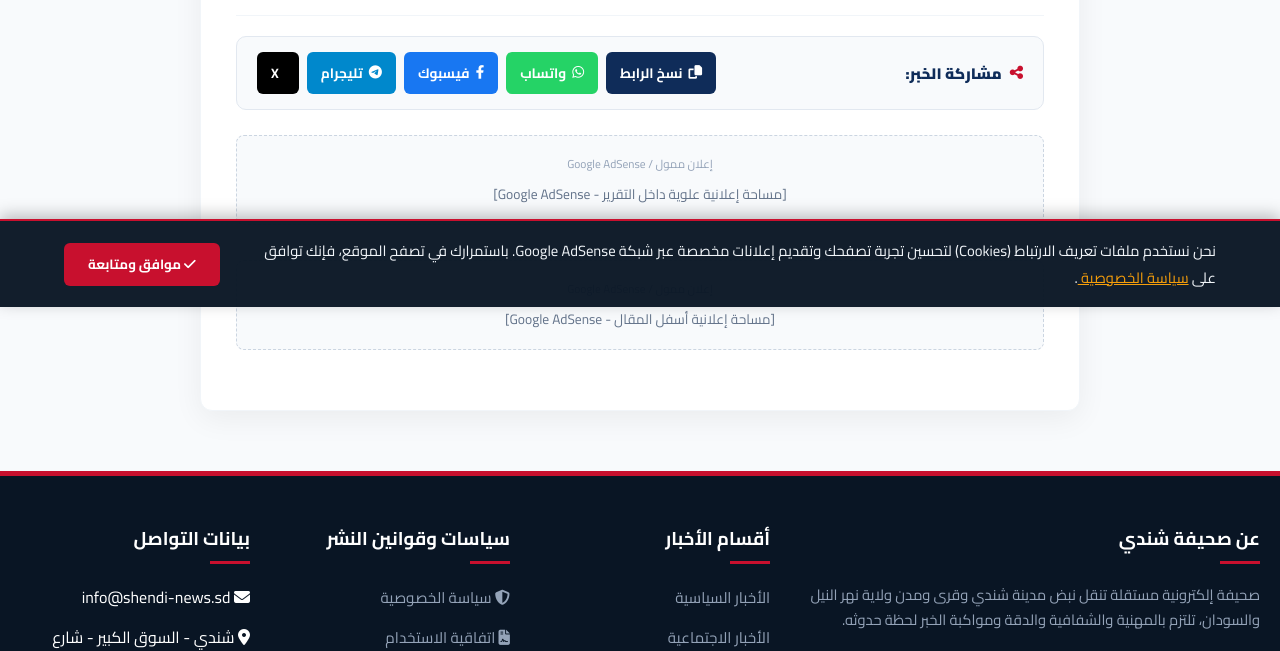
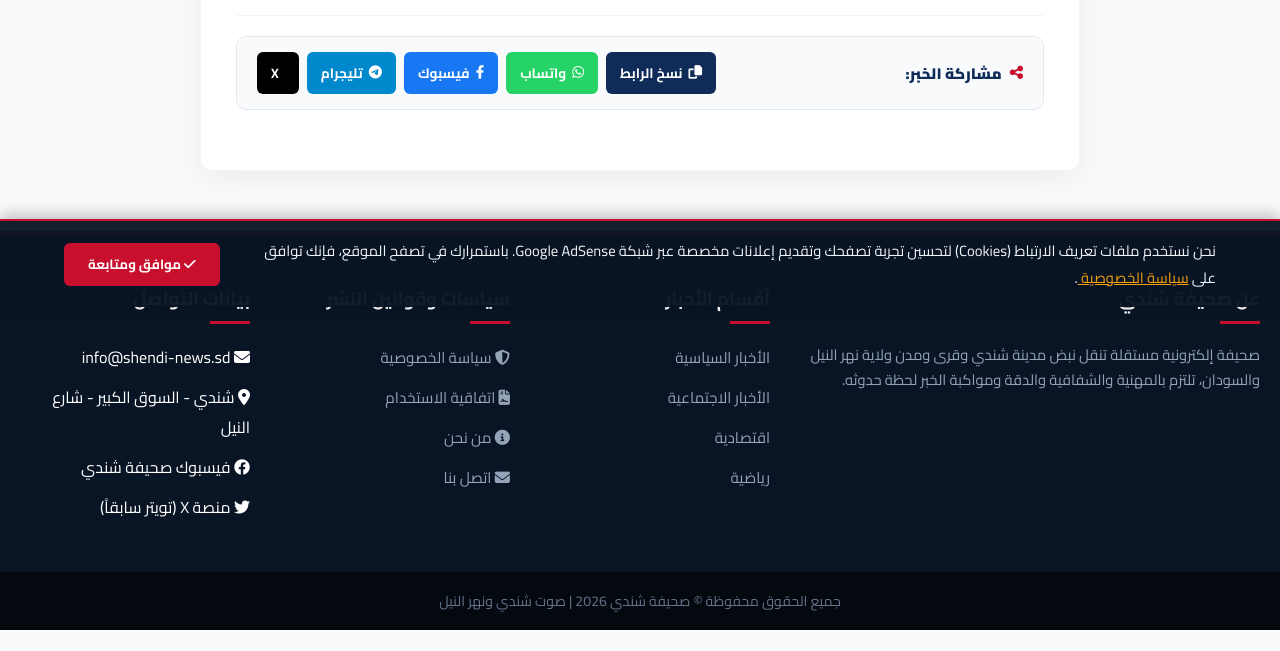
Before and after one commit to temtuba8-jpg/shandy, a Flask app: template templates/news_detail.html in a window 1280 px wide. Shown: the part 493-1144 px from the top of the page. After the commit the page ends 1123 px from the top, so only its background shows below. Run offline with Flask 3, Linux system fonts and the light colour scheme; the template is opened without the code that fills it, so the values that code supplies are empty.

Commit message:
Update news_detail.html

```diff
--- a/templates/news_detail.html
+++ b/templates/news_detail.html
@@ -111,29 +111,7 @@
         font-weight: bold;
         margin-top: 8px;
     }
-
-    /* 💰 وحدات إعلانات أدسنس داخل المقال (In-Article Responsive Ads) 💰 */
-    .article-ad-slot {
-        background: #f8fafc;
-        border: 1px dashed #cbd5e1;
-        border-radius: 8px;
-        text-align: center;
-        padding: 15px;
-        margin: 25px 0;
-        min-height: 90px;
-        display: flex;
-        flex-direction: column;
-        justify-content: center;
-        align-items: center;
-    }
-    .article-ad-slot::before {
-        content: 'إعلان ممول / Google AdSense';
-        font-size: 0.72rem;
-        color: #94a3b8;
-        margin-bottom: 6px;
-    }
-
-    .article-content {
+.article-content {
         font-size: 1.22rem;
         line-height: 2.2;
         color: #334155;
@@ -213,13 +191,7 @@
                 <i class="fas fa-check-circle"></i> تم نسخ رابط الخبر بنجاح! يمكنك الآن لصقه وإرساله في أي مكان.
             </div>
         </div>
-
-        <!-- 💰 إعلان علوي داخل المقال تحت أزرار المشاركة (موقع ممتاز للنقر) 💰 -->
-        <div class="article-ad-slot">
-            <span style="color:#64748b; font-size:0.85rem;">[مساحة إعلانية علوية داخل التقرير - Google AdSense]</span>
-        </div>
-
-        <!-- صورة الخبر مدعومة بالحفظ السحابي الدائم -->
+<!-- صورة الخبر مدعومة بالحفظ السحابي الدائم -->
         {% if news.image %}
         <div style="border-radius: 10px; overflow: hidden; margin-bottom: 30px; border: 3px solid #f1f5f9; background: #0b192c; text-align: center;">
             <img src="{{ news.image | image_src }}"
@@ -232,13 +204,7 @@
         <div class="article-content">
             {{ news.details | replace('\n', '<br>') | safe }}
         </div>
-
-        <!-- 💰 إعلان سفلي داخل المقال قبل نهاية التقرير 💰 -->
-        <div class="article-ad-slot" style="margin-top: 35px;">
-            <span style="color:#64748b; font-size:0.85rem;">[مساحة إعلانية أسفل المقال - Google AdSense]</span>
-        </div>
-
-    </article>
+</article>
 
     <!-- أخبار ذات صلة لتقليل معدل الارتداد (Bounce Rate) بالروابط الاحترافية -->
     {% if related %}
```
